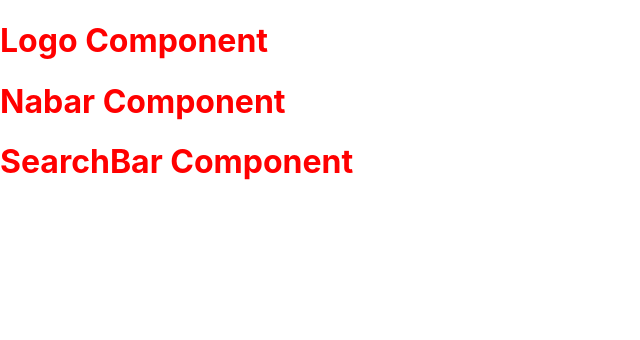
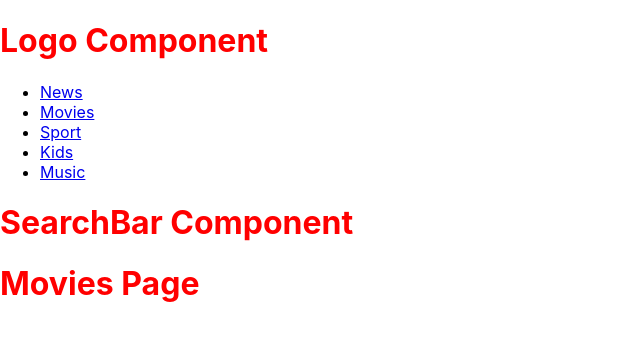
Before and after one commit to muathkhatib/Show4Show, a React (Create React App) app: page /movies in a window 1280 px wide. Shown: the top 340 px of the page, without its empty margins (0-640 px from the left). Built offline with nearby package versions, Linux system fonts and the light colour scheme.

Commit message:
Build routes to change the conent of the website Relates #8

```diff
--- a/package.json
+++ b/package.json
@@ -8,6 +8,7 @@
     "@testing-library/user-event": "^12.8.3",
     "react": "^17.0.2",
     "react-dom": "^17.0.2",
+    "react-router-dom": "^5.3.0",
     "react-scripts": "4.0.3",
     "web-vitals": "^1.1.2"
   },
--- a/src/App.js
+++ b/src/App.js
@@ -1,10 +1,20 @@
-import "./App.css";
+import { BrowserRouter as Router, Switch, Route } from "react-router-dom";
 import { Header } from "./components/Header";
+import { News, Kids,Movies,Sports,Music } from "./components/Routes";
 
 function App() {
   return (
     <>
-    <Header/>
+    <Router>
+      <Header />
+          <Switch>
+            <Route exect path="/news" component={News} />
+            <Route exect path="/movies" component={Movies}/>
+            <Route exect path="/sport" component={Sports}/>
+            <Route exect path="/kids" component={Kids} />
+            <Route exect path="/music" component={Music}/>
+          </Switch>
+        </Router>
     </>
   );
 }
--- /dev/null
+++ b/src/components/Header/Nav.jsx
@@ -0,0 +1,25 @@
+// import React from "react";
+import { Link } from "react-router-dom";
+const Nav = () => (
+    <nav>
+      <ul>
+        <li>
+          <Link to="/news">News</Link>
+        </li>
+        <li>
+          <Link to="/movies">Movies</Link>
+        </li>
+        <li>
+          <Link to="/sport">Sport</Link>
+        </li>
+        <li>
+          <Link to="/kids">Kids</Link>
+        </li>
+        <li>
+          <Link to="/music">Music</Link>
+        </li>
+      </ul>
+    </nav>
+);
+
+export default Nav;
--- a/src/components/Header/Navbar.jsx
+++ /dev/null
@@ -1,4 +0,0 @@
-const Nav = () => (
-    <h1>Nabar Component</h1>
-);
-export default Nav
--- /dev/null
+++ b/src/components/Routes/Kids.jsx
@@ -0,0 +1,6 @@
+const Kids = () =>(
+    <main>
+    <h1>Kids Page</h1>
+    </main>
+)
+export default Kids
--- /dev/null
+++ b/src/components/Routes/Movies.jsx
@@ -0,0 +1,6 @@
+const Movies = () =>(
+    <main>
+    <h1>Movies Page</h1>
+    </main>
+)
+export default Movies
--- /dev/null
+++ b/src/components/Routes/Music.jsx
@@ -0,0 +1,6 @@
+const Music = () =>(
+    <main>
+    <h1>Music Page</h1>
+    </main>
+)
+export default Music
--- /dev/null
+++ b/src/components/Routes/News.jsx
@@ -0,0 +1,6 @@
+const News = () =>(
+    <main>
+    <h1>News Page</h1>
+    </main>
+)
+export default News
--- /dev/null
+++ b/src/components/Routes/Sports.jsx
@@ -0,0 +1,6 @@
+const Sports = () =>(
+    <main>
+    <h1>Sports Page</h1>
+    </main>
+)
+export default Sports
--- /dev/null
+++ b/src/components/Routes/index.js
@@ -0,0 +1,7 @@
+import News from './News'
+import Movies from './Movies'
+import Sports from './Sports'
+import Kids from './Kids'
+import Music from './Music'
+
+export {News,Kids,Movies,Sports,Music}
```
Also changed, not shown: src/components/Header/Header.jsx (+8 -7 lines), 1 other file (tests, documents, lock files or other folders).
